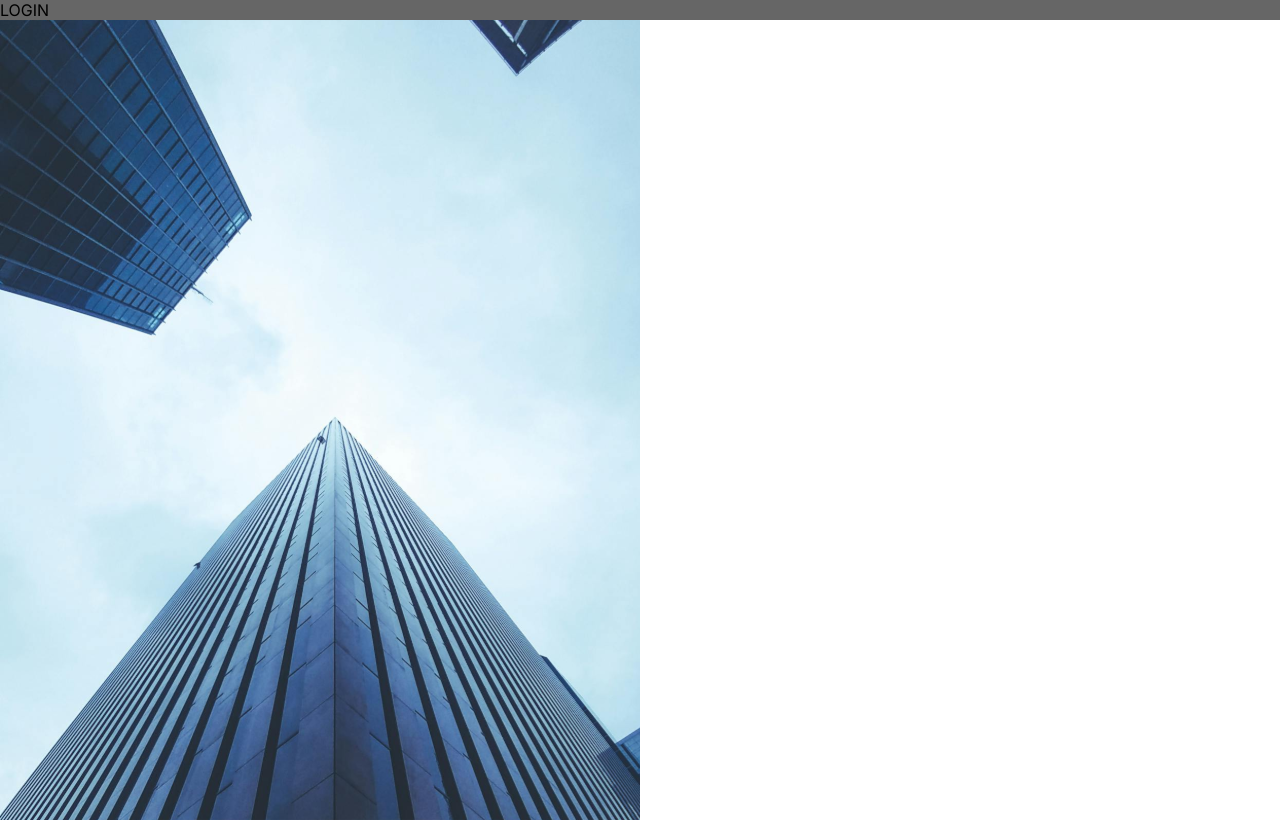
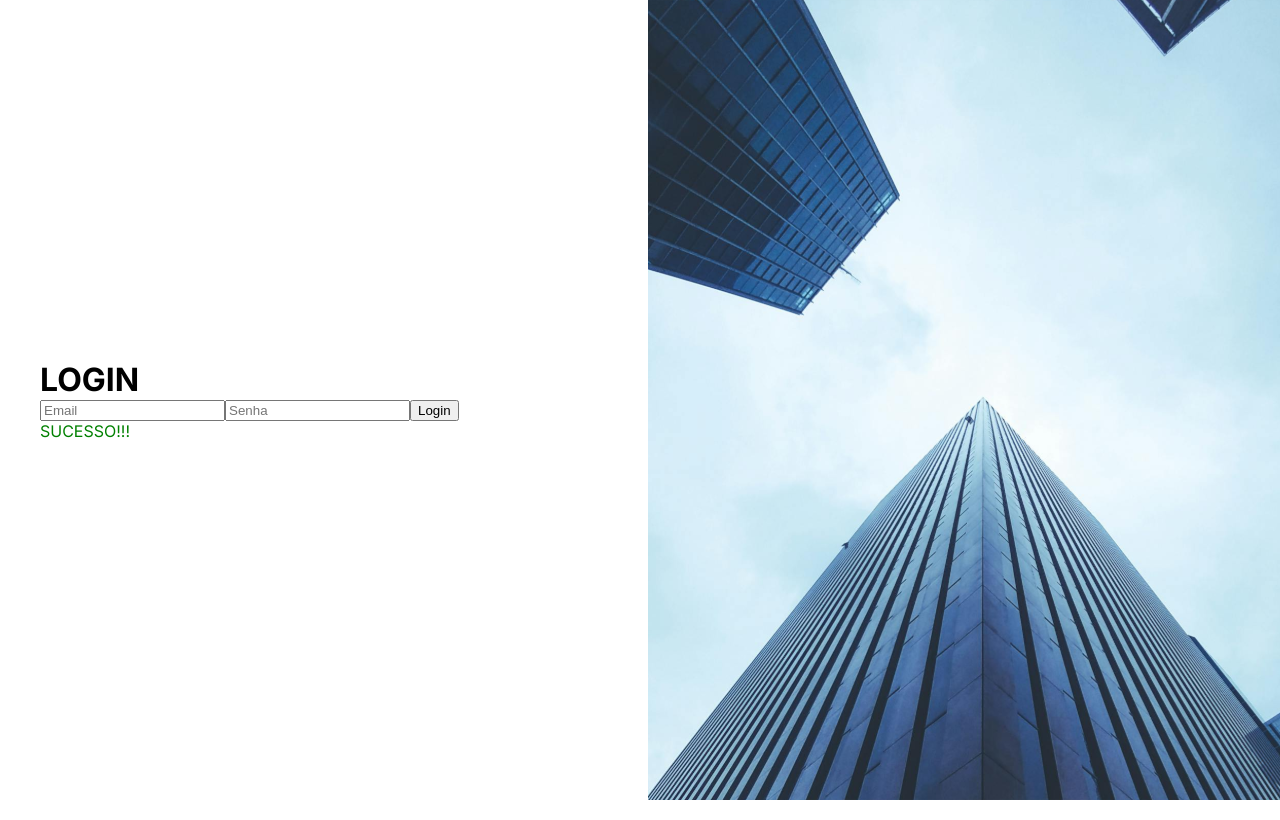
Before and after one commit to GabrielSN4981/dnc-sales-dashboard-gsn, a React (Vite) app: page / in a window 1280 px wide. Built offline with nearby package versions, Linux system fonts and the light colour scheme.

Commit message:
Salvando alterações no projeto

```diff
--- /dev/null
+++ b/src/components/BannerImage.tsx
@@ -0,0 +1,8 @@
+import styled from "styled-components";
+
+export const BannerImage = styled.div`
+  background-image: url(/login-image.svg);
+  background-size: cover;
+  height: 100vh;
+  width: 50vw;
+`;
--- /dev/null
+++ b/src/components/FormComponent.tsx
@@ -0,0 +1,22 @@
+import { FormComponentProps } from "@types";
+
+function FormComponent(props: FormComponentProps) {
+  const { inputs, buttons, message } = props;
+  return (
+    <form>
+      {inputs.map((inputProps, index) => (
+        <input key={index} {...inputProps} />
+      ))}
+      {buttons.map((buttonProps, index) => (
+        <button key={index} {...buttonProps} />
+      ))}
+      {message && (
+        <div style={{ color: message.type === "error" ? "red" : "green" }}>
+          {message.msg}
+        </div>
+      )}
+    </form>
+  );
+}
+
+export default FormComponent
--- /dev/null
+++ b/src/components/index.ts
@@ -0,0 +1,2 @@
+export * from "./BannerImage";
+export { default as FormComponent } from "./FormComponent";
--- a/src/pages/Login.tsx
+++ b/src/pages/Login.tsx
@@ -1,21 +1,45 @@
-import styled from "styled-components";
-
-const LoginArea = styled.div`
-  background: #666;
-`;
-
-const LoginImage = styled.div`
-  background-image: url(/login-image.svg);
-  background-size: cover;
-  height: 100vh;
-  width: 50vw;
-`;
+import { Box, Container, Grid } from "@mui/material";
+import { BannerImage, FormComponent } from "@/components";
 
 function Login() {
   return (
     <>
-      <LoginArea>LOGIN</LoginArea>
-      <LoginImage />
+      <Box sx={{ overflowX: "hidden" }}>
+        <Grid container spacing={2}>
+          <Grid
+            size={6}
+            item
+            xs={12}
+            sm={6}
+            sx={{ alignItems: "center", display: "flex", height: "100vh" }}
+          >
+            <Container maxWidth="sm">
+              <h1>LOGIN</h1>
+              <FormComponent
+                inputs={[
+                  { type: "email", placeholder: "Email" },
+                  { type: "password", placeholder: "Senha" },
+                ]}
+                buttons={[
+                  { className: "primary", type: "submit", children: "Login" },
+                ]}
+                message={{
+                  msg: "SUCESSO!!!",
+                  type: "success",
+                }}
+              />
+            </Container>
+          </Grid>
+          <Grid
+            size={6}
+            item
+            sm={6}
+            sx={{ display: { xs: "none", sm: "block" } }}
+          >
+            <BannerImage />
+          </Grid>
+        </Grid>
+      </Box>
     </>
   );
 }
--- a/src/pages/Registration.tsx
+++ b/src/pages/Registration.tsx
@@ -1,21 +1,45 @@
-import styled from "styled-components";
-
-const RegistrationArea = styled.div`
-  background: #666;
-`;
-
-const RegistrationImage = styled.div`
-  background-image: url(/login-image.svg);
-  background-size: cover;
-  height: 100vh;
-  width: 50vw;
-`;
+import { Box, Container, Grid } from "@mui/material";
+import { BannerImage, FormComponent } from "@/components";
 
 function Registration() {
   return (
     <>
-      <RegistrationArea>REGISTRATION</RegistrationArea>
-      <RegistrationImage />
+      <Box sx={{ overflowX: "hidden" }}>
+        <Grid container spacing={2}>
+          <Grid
+            size={6}
+            item
+            xs={12}
+            sm={6}
+            sx={{ alignItems: "center", display: "flex", height: "100vh" }}
+          >
+            <Container maxWidth="sm">
+              <h1>REGISTRATION</h1>
+              <FormComponent
+                inputs={[
+                  { type: "email", placeholder: "Email" },
+                  { type: "password", placeholder: "Senha" },
+                ]}
+                buttons={[
+                  { className: "primary", type: "submit", children: "Login" },
+                ]}
+                message={{
+                  msg: "ERRO!!!",
+                  type: "error",
+                }}
+              />
+            </Container>
+          </Grid>
+          <Grid
+            size={6}
+            item
+            sm={6}
+            sx={{ display: { xs: "none", sm: "block" } }}
+          >
+            <BannerImage />
+          </Grid>
+        </Grid>
+      </Box>
     </>
   );
 }
--- a/src/types/index.ts
+++ b/src/types/index.ts
@@ -1 +1,2 @@
 export * from "./theme";
+export * from "./formComponent";
```
Also changed, not shown: src/types/formComponent.d.ts (added, +17 -0 lines), src/types/mui.d.ts (added, +8 -0 lines).
